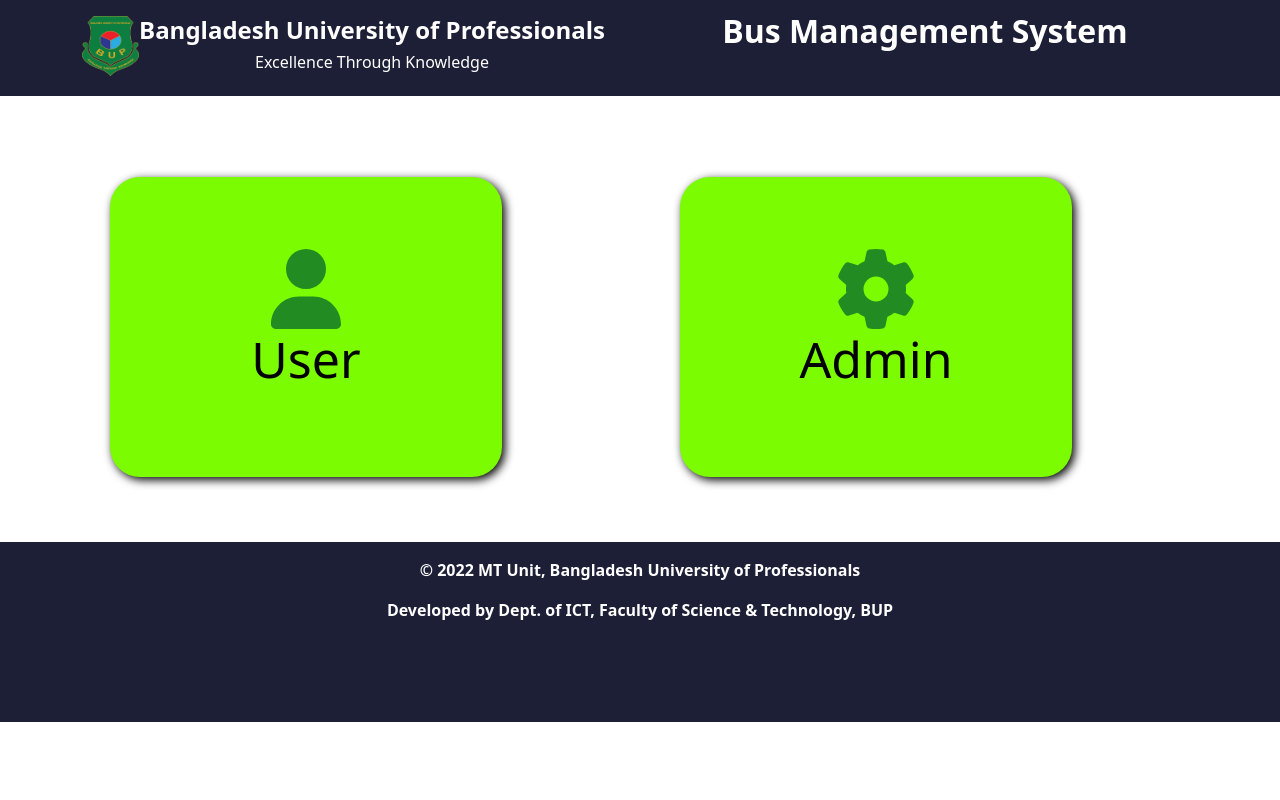
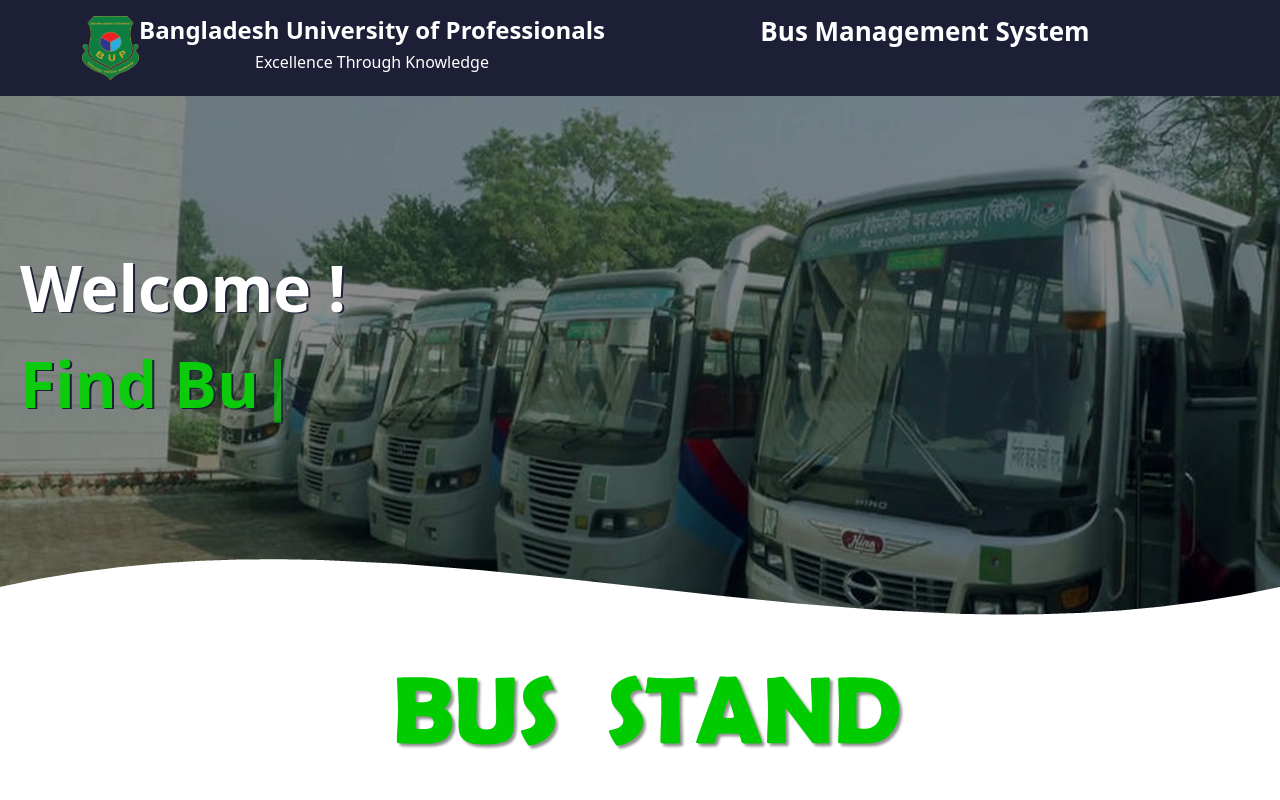
Before and after one commit to Tanvir-Taushif/Bus-Management, a React (Create React App) app: page / in a window 1280 px wide. Shown: the top 800 px of the page. Built offline with nearby package versions, Linux system fonts and the light colour scheme.

Commit message:
Homepage Restructure

```diff
--- a/package.json
+++ b/package.json
@@ -17,6 +17,7 @@
     "react-dom": "^18.2.0",
     "react-router-dom": "^6.4.1",
     "react-scripts": "5.0.1",
+    "typewriter-effect": "^2.19.0",
     "web-vitals": "^2.1.4"
   },
   "scripts": {
--- a/src/App.css
+++ b/src/App.css
@@ -1,4 +1,5 @@
 *{
     margin: 0px;
     padding: 0px;
+    height: auto;
 }
--- a/src/Components/AdminLogin/AdminLogin.css
+++ b/src/Components/AdminLogin/AdminLogin.css
@@ -0,0 +1,32 @@
+.icon{
+    font-size: 80px;
+    text-align: center;
+    color: black;
+}
+.login{
+background-color: forestgreen;
+display: flex;
+align-items: center;
+justify-content: center;
+border-radius: 10%;
+width: 70%;
+}
+
+.dv{
+    margin-top: 20%;
+}
+
+.userdiv{
+    display: flex;
+    align-items: center;
+    justify-content: center;
+}
+
+.login1{
+    padding: 10px;
+    margin: 10px;
+}
+
+.button{
+    width: 100%;
+}
--- a/src/Components/AdminLogin/AdminLogin.js
+++ b/src/Components/AdminLogin/AdminLogin.js
@@ -1,9 +1,43 @@
 import React from 'react';
-
+import { FontAwesomeIcon} from "@fortawesome/react-fontawesome";
+import { faCircleUser, faUser } from '@fortawesome/free-solid-svg-icons';
+import "./AdminLogin.css";
 const AdminLogin = () => {
     return (
         <div>
+          <div class="container">
+                <div class="row g-2">
+                    <div class="col-lg-6 col-sm-12">
+                        <div class="p-3">
+                         <div className='userdiv text-center'>
+                            <div className='dv'>
+                                <FontAwesomeIcon className='icon' icon={faUser}/>
+                                <h4>Admin Login</h4>
+                            </div>
+                         </div>
+                        </div>
+                    </div>
+                    <div class="col-lg-6 col-sm-12">
+                        <div class="p-3">
+                           <div className="login">
+                           <div className='login1'>
+                             <form>
 
+                                <input type="email" placeholder=" Enter Your Email"></input>
+                                <br></br><br></br>
+                                <input type="password" placeholder="Password"></input>
+                                <br></br><br></br>
+                                <button className='button'>Login</button>
+                                <br></br>
+                                <p className='text-center'>or</p>
+                                <button className='button'>Continue with Google</button>
+                              </form>
+                             </div>
+                           </div>
+                        </div>
+                    </div>
+                </div>
+            </div>
         </div>
     );
 };
--- a/src/Components/Header/Header.css
+++ b/src/Components/Header/Header.css
@@ -2,3 +2,11 @@
     background-color: #1D1F37;
     color: white;
 }
+
+.name-text{
+    border: none;
+    background-color: #1D1F37;
+    color: white;
+    font-weight: 600;
+    font-size: 26px;
+}
--- a/src/Components/Header/Header.js
+++ b/src/Components/Header/Header.js
@@ -1,10 +1,17 @@
 import React from 'react';
 import "./Header.css";
+import {Routes, Route, useNavigate} from 'react-router-dom';
+
 
 const Header = () => {
+  const navigate = useNavigate();
+
+  const navigateHome = () => {
+    navigate('/');
+  }
     return (
         <div className='head'>
-          <div class=" container mb-3 text-center">
+          <div class=" container text-center">
             <div class="row">
                 <div class="col-lg-6 col-sm-12">
                    <div className='d-flex my-3'>
@@ -16,7 +23,7 @@ const Header = () => {
                    </div>
                 </div>
                 <div className="col-lg-6 col-sm-12">
-                    <h2 className='fw-bold mt-2 p-1'>Bus Management System</h2>
+                    <button onClick={navigateHome} className='name-text fw-bold mt-2 p-1'>Bus Management System</button>
                 </div>
             </div>
           </div>
--- a/src/Components/Homepage/Homepage.css
+++ b/src/Components/Homepage/Homepage.css
@@ -1,27 +1,45 @@
+.front-img{
+    position: relative;
+}
+
+.fix-span{
+    color: white;
+}
+.writer{
+    position: absolute;
+    z-index: 10;
+    top: 20%;
+    left: 20px;
+    color: rgb(12, 202, 12);
+    font-size: 5vw;
+    font-weight: 600;
+    text-shadow:2px 1px #1D1F37;
+}
+
 .home-cont{
     height: 100%;
 }
 
 .icon{
-    font-size: 75px;
+    font-size: 60px;
 }
 
 .icon-name{
-    font-size: 50px;
-    text-decoration: none;
-}
-
-.mod-link{
+    font-size: 40px;
     text-decoration: none;
 }
 
 .homeLogin{
     margin: 10%  0px;
-    height: 300px;
-    width: 80%;
+    height: 250px;
+    width: 60%;
     border-radius: 30px;
     border: none;
     box-shadow: 3px 3px 10px;
     background-color: lawngreen;
     color: black;
 }
+
+.homeLogin:hover{
+    background-color: rgb(12, 202, 12);
+}
--- a/src/Components/Homepage/Homepage.js
+++ b/src/Components/Homepage/Homepage.js
@@ -2,36 +2,60 @@ import React from "react";
 import { FontAwesomeIcon} from "@fortawesome/react-fontawesome";
 import { faGear, faUser } from '@fortawesome/free-solid-svg-icons';
 import "./Homepage.css";
-import { Link } from "react-router-dom";
+import { useNavigate } from "react-router-dom";
+import Typewriter from 'typewriter-effect';
 const Homepage = () => {
+  const navigate = useNavigate();
+  const adminLogin=()=>{
+    navigate('/adminLogin');
+  }
+  const userLogin=()=>{
+    navigate('/userLogin');
+  }
   return (
     <div>
+      <div className="front-img">
+          <img className="w-100" src="/images/frontpage-image.png" alt="" />
+          <div className="writer">
+            <span className="fix-span">Welcome !</span>
+            <Typewriter options={{loop:true}} onInit={typewriter=>{
+              typewriter.typeString("Find Bus routes!")
+              .pauseFor(2000)
+              .deleteAll()
+              .typeString("Bus Schedule!")
+              .pauseFor(2000)
+              .deleteAll()
+              .typeString("Drivers' Contact Number!")
+              .pauseFor(2000)
+              .deleteAll()
+              .typeString("System Administration!")
+              .start();
+            }}>
+            </Typewriter>
+          </div>
+      </div>
       <div class="home-cont container px-4 text-center">
         <div class="row gx-5">
           <div class="col-md-6 col-sm-12">
             <div class="p-3">
-              <Link className="mod-link homeLogin" to="/userLogin">
-                <div className="homeLogin">
+              <button className="mod-link homeLogin" onClick={userLogin}>
                   <div>
                     <br /><br /><br />
                     <FontAwesomeIcon className="icon" icon={faUser} />
                     <h4 className="icon-name">User</h4>
                   </div>
-                </div>
-              </Link>
+              </button>
             </div>
           </div>
           <div class="col-md-6 col-sm-12">
              <div class="p-3">
-               <Link className="mod-link homeLogin" to="/adminLogin">
-                <div className="homeLogin">
+               <button className="mod-link homeLogin" onClick={adminLogin}>
                   <div>
                     <br /><br /><br />
                     <FontAwesomeIcon className="icon" icon={faGear} />
                     <h4 className="icon-name">Admin</h4>
                   </div>
-                </div>
-               </Link>
+               </button>
               </div>
           </div>
         </div>
--- a/src/Components/UserLogin/UserLogin.css
+++ b/src/Components/UserLogin/UserLogin.css
@@ -1,7 +1,7 @@
 .icon{
     font-size: 80px;
     text-align: center;
-    color: forestgreen;
+    color: black;
 }
 .login{
 background-color: forestgreen;
```
Also changed, not shown: src/Components/DriverProfile/DriverProfile.js (added, +11 -0 lines), public/images/frontpage-image.png (added), src/Components/DriverProfile/DriverProfile.css (added), 1 other file (tests, documents, lock files or other folders).
